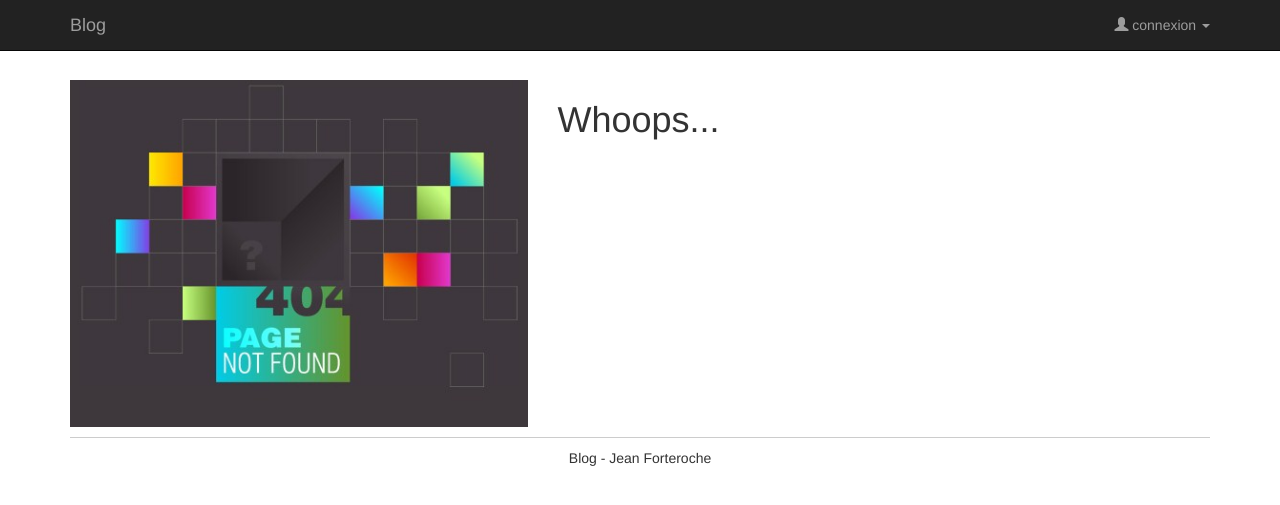
After one commit to frs-duchemin/Projet-3-Blog-pour-ecrivain, a PHP site: template views/error.html.twig in a window 1280 px wide. The commit adds this page. Shown: the top 505 px of the page. Run offline with PHP 8.4, Linux system fonts and the light colour scheme; the template is opened without the code that fills it, so the values that code supplies are empty; some libraries are stand-ins or nearby versions.

Commit message:
ajout erreur 404

```diff
--- /dev/null
+++ b/views/error.html.twig
@@ -0,0 +1,14 @@
+{% extends "layout.html.twig" %}
+
+{% block title %}Error!{% endblock %}
+
+{% block content %}
+    <div class="row" id="errorPanel">
+        <div class="col-xs-5">
+            <img class="img-responsive pull-right" src="{{ asset('/images/404-error.jpg') }}" alt="Error ghost"/>
+        </div>
+        <div class="col-xs-6">
+            <h1>Whoops...<br><small>{{ message }}</small></h1>
+        </div>
+    </div>
+{% endblock %}
--- a/web/css/microcms.css
+++ b/web/css/microcms.css
@@ -7,3 +7,8 @@ body {
     padding-top: 10px;
     text-align: center;
 }
+
+#errorPanel {
+    padding-top: 30px;
+    padding-bottom: 10px;
+}
```
Also changed, not shown: app/app.php (+16 -0 lines), web/images/404-error.jpg (added).
